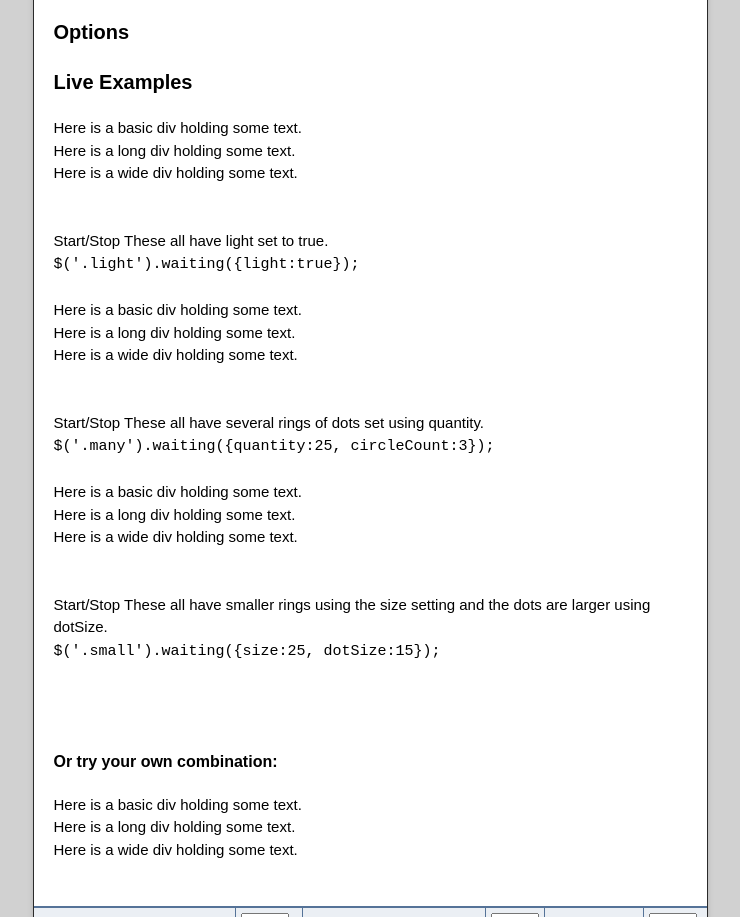
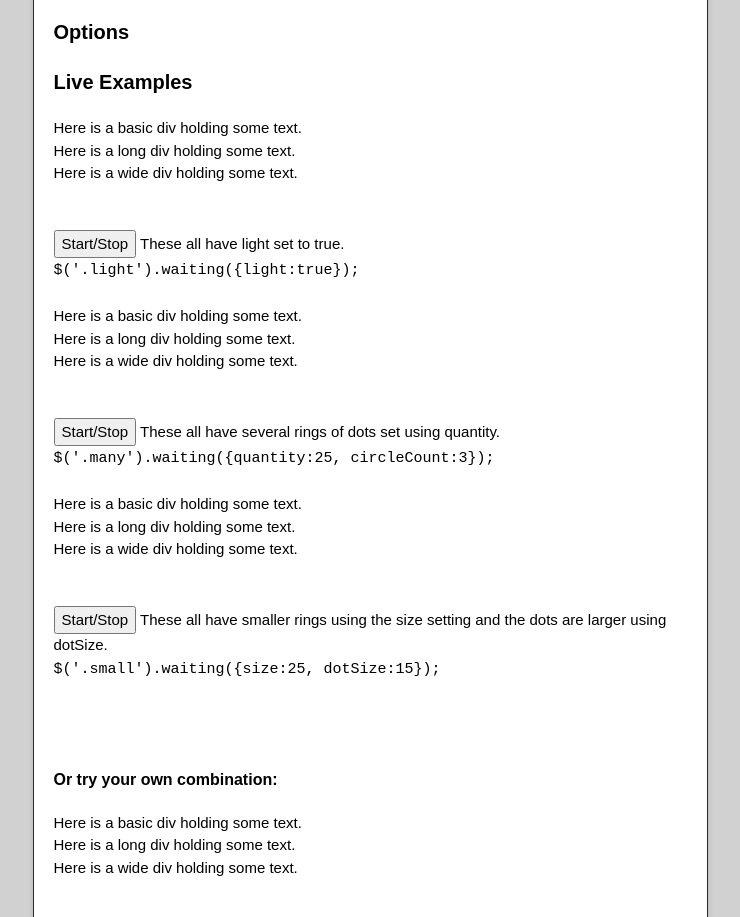
Before and after one commit to qschmick/jquery-waiting, a plain HTML site: page index.html in a window 1280 px wide. Shown: the part 998-1915 px from the top of the page, without its empty margins (270-1010 px from the left). Drawn offline with nearby package versions, Linux system fonts and the light colour scheme.

Commit message:
Update index.html

```diff
--- a/index.html
+++ b/index.html
@@ -94,67 +94,67 @@
 <div>
   <h3>
 <a id="live-examples" class="anchor" href="#live-examples" aria-hidden="true"><span class="octicon octicon-link"></span></a>Live Examples</h3>
-  <div>
-    <div>
+  <div class="container">
+    <div class="light">
       Here is a basic div holding some text.
     </div>
-    <div>
+    <div class="tall light">
       Here is a long div holding some text.
     </div>
-    <div>
+    <div class="wide light">
       Here is a wide div holding some text.
     </div>
-    <br>
-    <br>
-    Start/Stop
-
-      These all have light set to true.<br>
+    <br/>
+    <br/>
+    <button id="btnLight">Start/Stop</button>
+    <span>
+      These all have light set to true.<br/>
       <code>
         $('.light').waiting({light:true});
       </code>
+    </span>
 
+    <br/>
+    <br/>
 
-    <br>
-    <br>
-
-    <div>
+    <div class="many">
       Here is a basic div holding some text.
     </div>
-    <div>
+    <div class="tall many">
       Here is a long div holding some text.
     </div>
-    <div>
+    <div class="wide many">
       Here is a wide div holding some text.
     </div>
-    <br>
-    <br>
-    Start/Stop
-
-      These all have several rings of dots set using quantity.<br>
+    <br/>
+    <br/>
+    <button id="btnMany">Start/Stop</button>
+    <span>
+      These all have several rings of dots set using quantity.<br/>
       <code>
         $('.many').waiting({quantity:25, circleCount:3});
       </code>
-
-    <br>
-    <br>
-    <div>
+    </span>
+    <br/>
+    <br/>
+    <div class="small">
       Here is a basic div holding some text.
     </div>
-    <div>
+    <div class="tall small">
       Here is a long div holding some text.
     </div>
-    <div>
+    <div class="wide small">
       Here is a wide div holding some text.
     </div>
-    <br>
-    <br>
-    Start/Stop
-
-      These all have smaller rings using the size setting and the dots are larger using dotSize.<br>
+    <br/>
+    <br/>
+    <button id="btnSmall">Start/Stop</button>
+    <span>
+      These all have smaller rings using the size setting and the dots are larger using dotSize.<br/>
       <code>
         $('.small').waiting({size:25, dotSize:15});
       </code>
-
+    </span>
   </div>
 </div>
 
```
